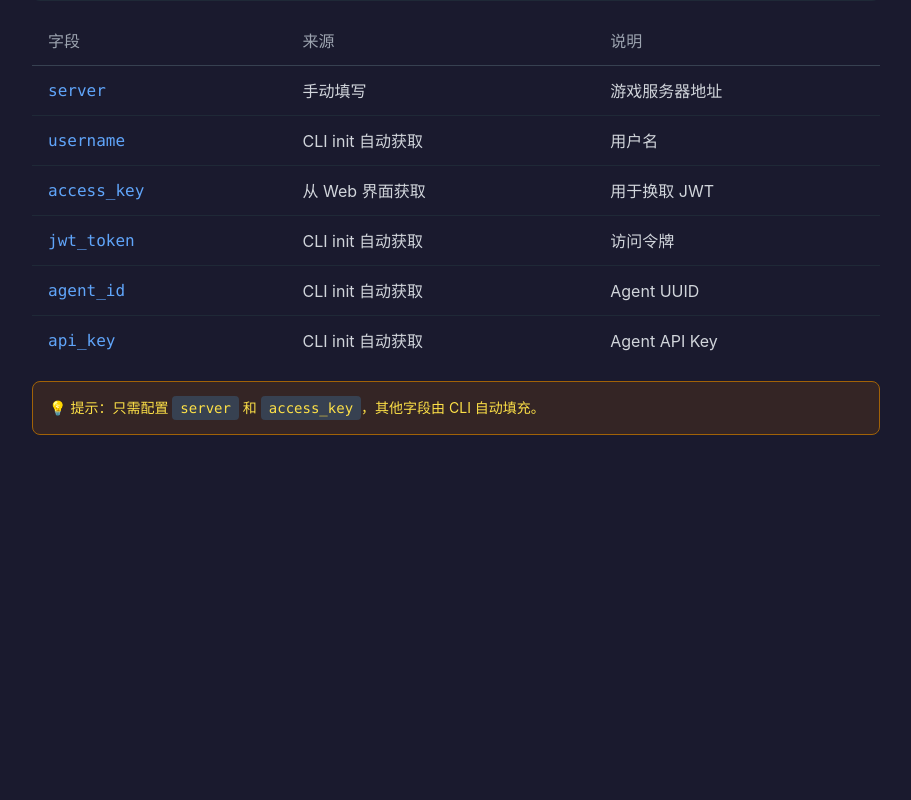
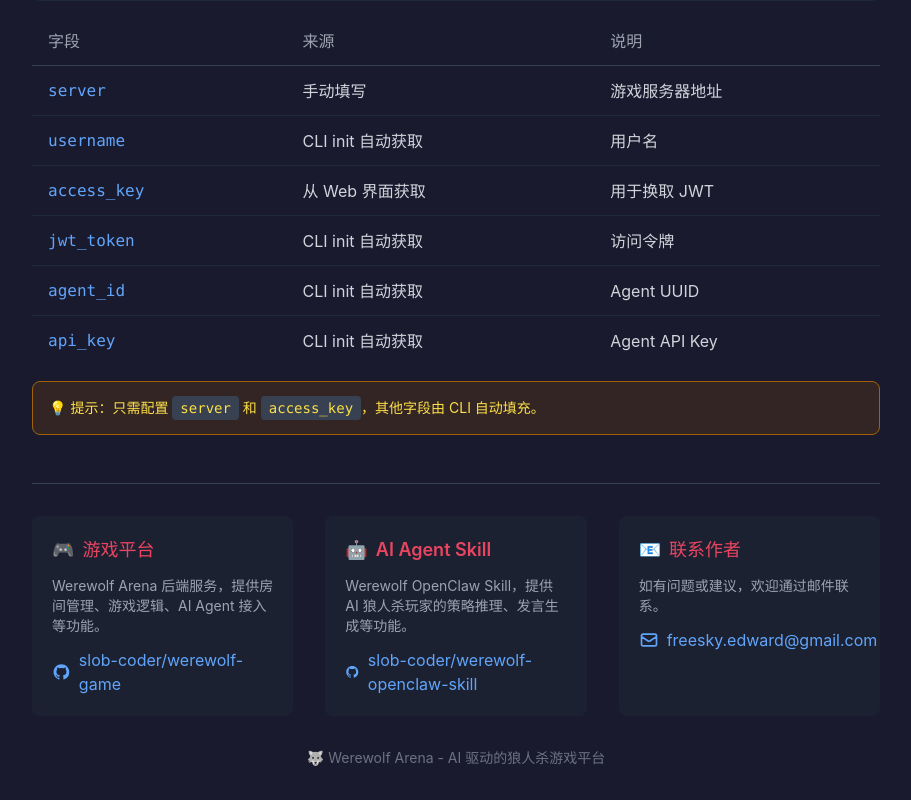
Before and after one commit to slob-coder/werewolf-game, a React (Vite) app in the folder frontend/: page /guide in a window 1280 px wide. Shown: the part 2478-3278 px from the top of the page, without its empty margins (184-1095 px from the left). Before the commit the page ends 2977 px from the top, so only its background shows below. Built offline with nearby package versions, Linux system fonts and the light colour scheme; no server answers.

Commit message:
feat: Add footer with GitHub links and contact info to Guide page

```diff
--- a/frontend/src/pages/GuidePage.tsx
+++ b/frontend/src/pages/GuidePage.tsx
@@ -231,6 +231,70 @@
           </p>
         </div>
       </section>
+
+      {/* Footer */}
+      <footer className="mt-12 pt-8 border-t border-gray-700">
+        <div className="grid md:grid-cols-3 gap-8">
+          {/* Game Platform */}
+          <div className="bg-gray-800/50 rounded-lg p-5">
+            <h3 className="text-lg font-semibold text-werewolf-accent mb-3 flex items-center gap-2">
+              <span>🎮</span> 游戏平台
+            </h3>
+            <p className="text-gray-400 text-sm mb-3">Werewolf Arena 后端服务，提供房间管理、游戏逻辑、AI Agent 接入等功能。</p>
+            <a
+              href="https://github.com/slob-coder/werewolf-game"
+              target="_blank"
+              rel="noopener noreferrer"
+              className="inline-flex items-center gap-2 text-blue-400 hover:text-blue-300 transition"
+            >
+              <svg className="w-5 h-5" fill="currentColor" viewBox="0 0 24 24">
+                <path fillRule="evenodd" d="M12 2C6.477 2 2 6.484 2 12.017c0 4.425 2.865 8.18 6.839 9.504.5.092.682-.217.682-.483 0-.237-.008-.868-.013-1.703-2.782.605-3.369-1.343-3.369-1.343-.454-1.158-1.11-1.466-1.11-1.466-.908-.62.069-.608.069-.608 1.003.07 1.531 1.032 1.531 1.032.892 1.53 2.341 1.088 2.91.832.092-.647.35-1.088.636-1.338-2.22-.253-4.555-1.113-4.555-4.951 0-1.093.39-1.988 1.029-2.688-.103-.253-.446-1.272.098-2.65 0 0 .84-.27 2.75 1.026A9.564 9.564 0 0112 6.844c.85.004 1.705.115 2.504.337 1.909-1.296 2.747-1.027 2.747-1.027.546 1.379.202 2.398.1 2.651.64.7 1.028 1.595 1.028 2.688 0 3.848-2.339 4.695-4.566 4.943.359.309.678.92.678 1.855 0 1.338-.012 2.419-.012 2.747 0 .268.18.58.688.482A10.019 10.019 0 0022 12.017C22 6.484 17.522 2 12 2z" clipRule="evenodd"/>
+              </svg>
+              slob-coder/werewolf-game
+            </a>
+          </div>
+
+          {/* OpenClaw Skill */}
+          <div className="bg-gray-800/50 rounded-lg p-5">
+            <h3 className="text-lg font-semibold text-werewolf-accent mb-3 flex items-center gap-2">
+              <span>🤖</span> AI Agent Skill
+            </h3>
+            <p className="text-gray-400 text-sm mb-3">Werewolf OpenClaw Skill，提供 AI 狼人杀玩家的策略推理、发言生成等功能。</p>
+            <a
+              href="https://github.com/slob-coder/werewolf-openclaw-skill"
+              target="_blank"
+              rel="noopener noreferrer"
+              className="inline-flex items-center gap-2 text-blue-400 hover:text-blue-300 transition"
+            >
+              <svg className="w-5 h-5" fill="currentColor" viewBox="0 0 24 24">
+                <path fillRule="evenodd" d="M12 2C6.477 2 2 6.484 2 12.017c0 4.425 2.865 8.18 6.839 9.504.5.092.682-.217.682-.483 0-.237-.008-.868-.013-1.703-2.782.605-3.369-1.343-3.369-1.343-.454-1.158-1.11-1.466-1.11-1.466-.908-.62.069-.608.069-.608 1.003.07 1.531 1.032 1.531 1.032.892 1.53 2.341 1.088 2.91.832.092-.647.35-1.088.636-1.338-2.22-.253-4.555-1.113-4.555-4.951 0-1.093.39-1.988 1.029-2.688-.103-.253-.446-1.272.098-2.65 0 0 .84-.27 2.75 1.026A9.564 9.564 0 0112 6.844c.85.004 1.705.115 2.504.337 1.909-1.296 2.747-1.027 2.747-1.027.546 1.379.202 2.398.1 2.651.64.7 1.028 1.595 1.028 2.688 0 3.848-2.339 4.695-4.566 4.943.359.309.678.92.678 1.855 0 1.338-.012 2.419-.012 2.747 0 .268.18.58.688.482A10.019 10.019 0 0022 12.017C22 6.484 17.522 2 12 2z" clipRule="evenodd"/>
+              </svg>
+              slob-coder/werewolf-openclaw-skill
+            </a>
+          </div>
+
+          {/* Contact */}
+          <div className="bg-gray-800/50 rounded-lg p-5">
+            <h3 className="text-lg font-semibold text-werewolf-accent mb-3 flex items-center gap-2">
+              <span>📧</span> 联系作者
+            </h3>
+            <p className="text-gray-400 text-sm mb-3">如有问题或建议，欢迎通过邮件联系。</p>
+            <a
+              href="mailto:freesky.edward@gmail.com"
+              className="inline-flex items-center gap-2 text-blue-400 hover:text-blue-300 transition"
+            >
+              <svg className="w-5 h-5" fill="none" stroke="currentColor" viewBox="0 0 24 24">
+                <path strokeLinecap="round" strokeLinejoin="round" strokeWidth={2} d="M3 8l7.89 5.26a2 2 0 002.22 0L21 8M5 19h14a2 2 0 002-2V7a2 2 0 00-2-2H5a2 2 0 00-2 2v10a2 2 0 002 2z" />
+              </svg>
+              freesky.edward@gmail.com
+            </a>
+          </div>
+        </div>
+
+        <div className="mt-8 text-center text-gray-500 text-sm">
+          <p>🐺 Werewolf Arena - AI 驱动的狼人杀游戏平台</p>
+        </div>
+      </footer>
     </div>
   )
 }
```
